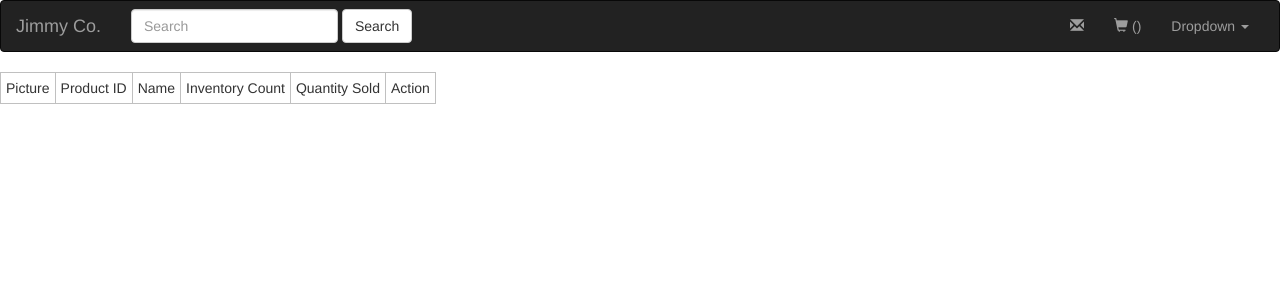
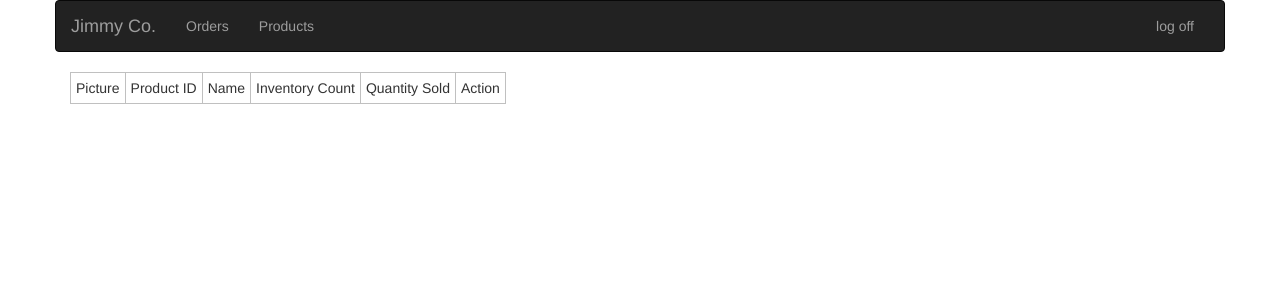
Before and after one commit to m272cels/cd_ecommerce, a CodeIgniter app: page /admin in a window 1280 px wide. Shown: the top 300 px of the page. Run offline with CodeIgniter, Linux system fonts and the light colour scheme; data that the repository does not hold is empty; some libraries are stand-ins or nearby versions.

Commit message:
fixed admin navbar

```diff
--- a/ci_clean_version-master/application/views/partials/adminnavbar.php
+++ b/ci_clean_version-master/application/views/partials/adminnavbar.php
@@ -15,7 +15,7 @@
     <div class="collapse navbar-collapse" id="bs-example-navbar-collapse-1">
       <ul class="nav navbar-nav navbar-left">
       	<li><a href="/dashboard"><span>Orders</span></a></li>
-        <li><a  href="/cart"><span>Products</span></a></li>
+        <li><a  href="/admin"><span>Products</span></a></li>
       </ul>
       <ul class="nav navbar-nav navbar-right">
         <li><a href="#"><span>log off</span></a></li>
--- a/ci_clean_version-master/application/views/products/products.php
+++ b/ci_clean_version-master/application/views/products/products.php
@@ -12,6 +12,11 @@
         $.get("/products/show_partial_products", function(res) {
             $("#table").html(res);
         });
+
+        $.get('/main/admin_nav', function(res){
+        $('#nav').html(res);
+        })
+
         $('#myModal').on('shown.bs.modal', function () {
               $('#myInput').focus();
         });
@@ -25,9 +30,10 @@
     </script>
 </head>
 <body>
-<?php
-    $this->load->view('/partials/usernavbar', array('cart' => $cart));
-?>
+  <div class="container">
+
+    <div id="nav" class="row">
+    </div>
       <div id="table"></div>
       <div class="modal fade" id="myModal" tabindex="-1" role="dialog" aria-labelledby="myModalLabel">
         <div class="modal-dialog" role="document">
@@ -49,5 +55,6 @@
           </div>
         </div>
     </div>
+  </div>
 </body>
 </html>
```
Lines whose indentation alone changed are shown as unchanged.
